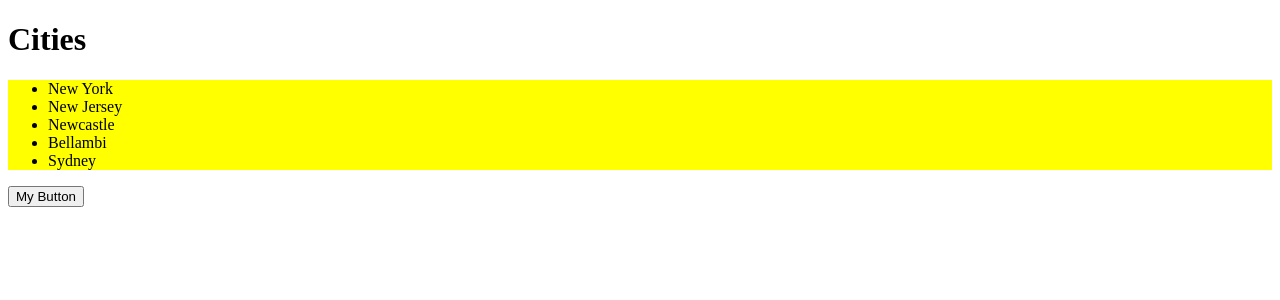
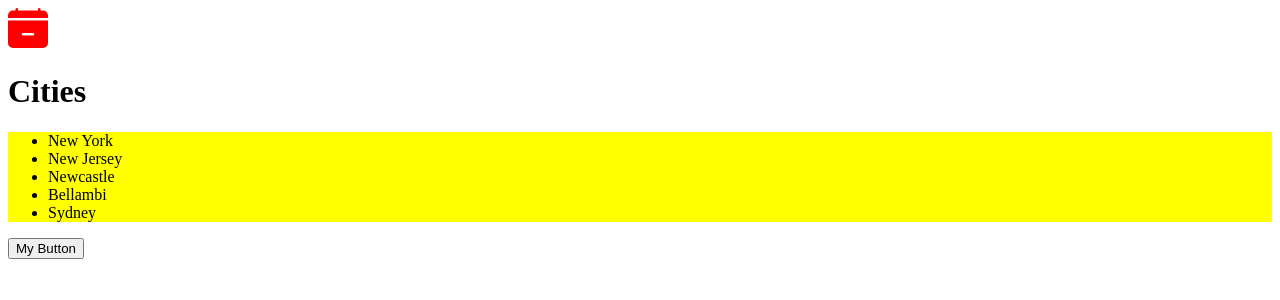
Before and after one commit to CodeScott00/react-game-app, a React (Vite) app: page / in a window 1280 px wide. Shown: the top 300 px of the page. Built offline with nearby package versions, Linux system fonts and the light colour scheme.

Commit message:
react icons

```diff
--- a/src/App.tsx
+++ b/src/App.tsx
@@ -2,6 +2,7 @@ import { useState } from "react";
 import Alert from "./Components/Alert";
 import { Button } from "./Components/Button";
 import ListGroup from "./Components/ListGroup";
+import { BsFillCalendarMinusFill } from "react-icons/bs";
 
 function App() {
   let items = ["New York", "New Jersey", "Newcastle", "Bellambi", "Sydney"];
@@ -16,6 +17,7 @@ function App() {
 
   return (
     <div>
+      <BsFillCalendarMinusFill color="red" size={40} />
       <ListGroup
         items={items}
         heading={"Cities"}
```
